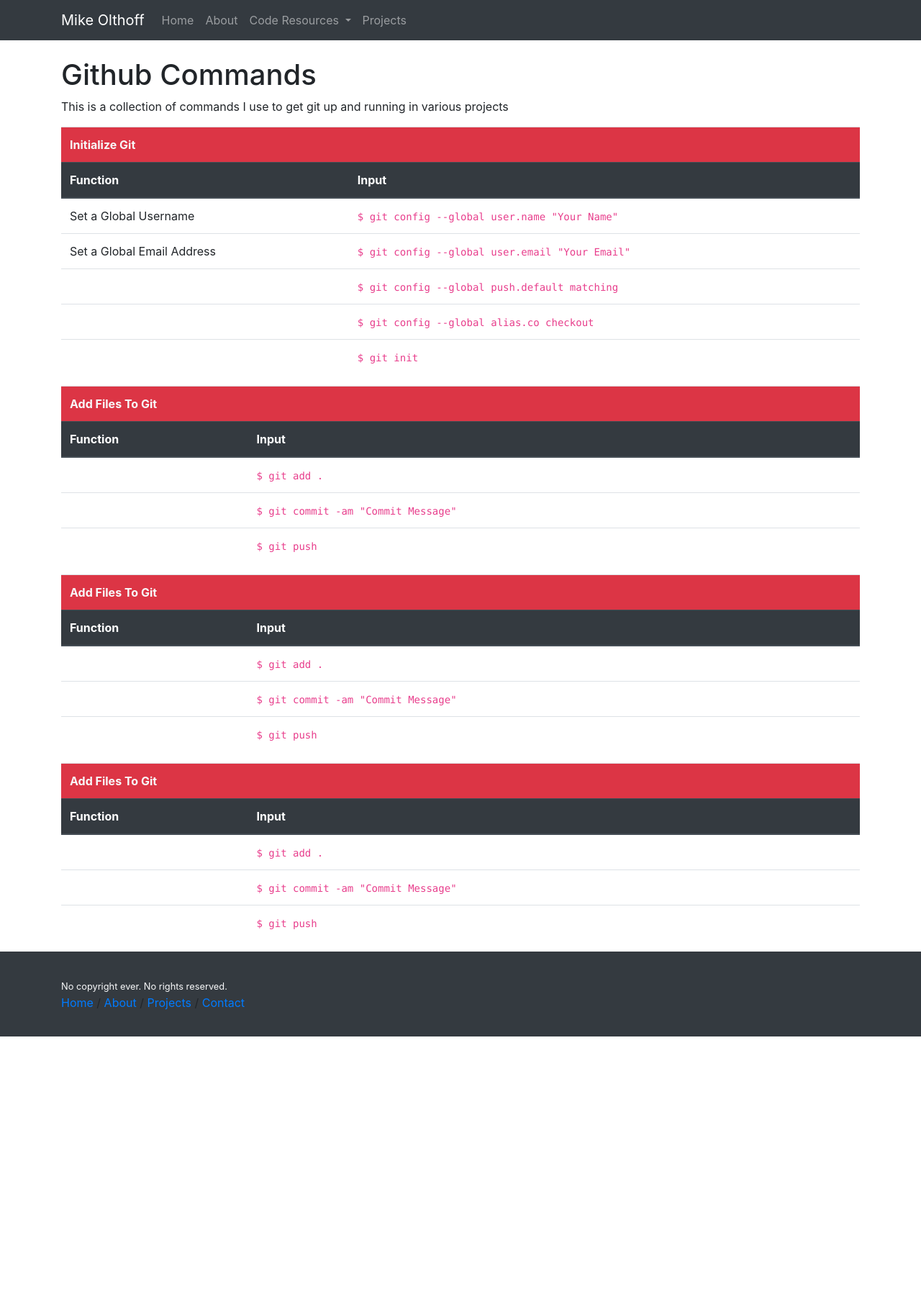
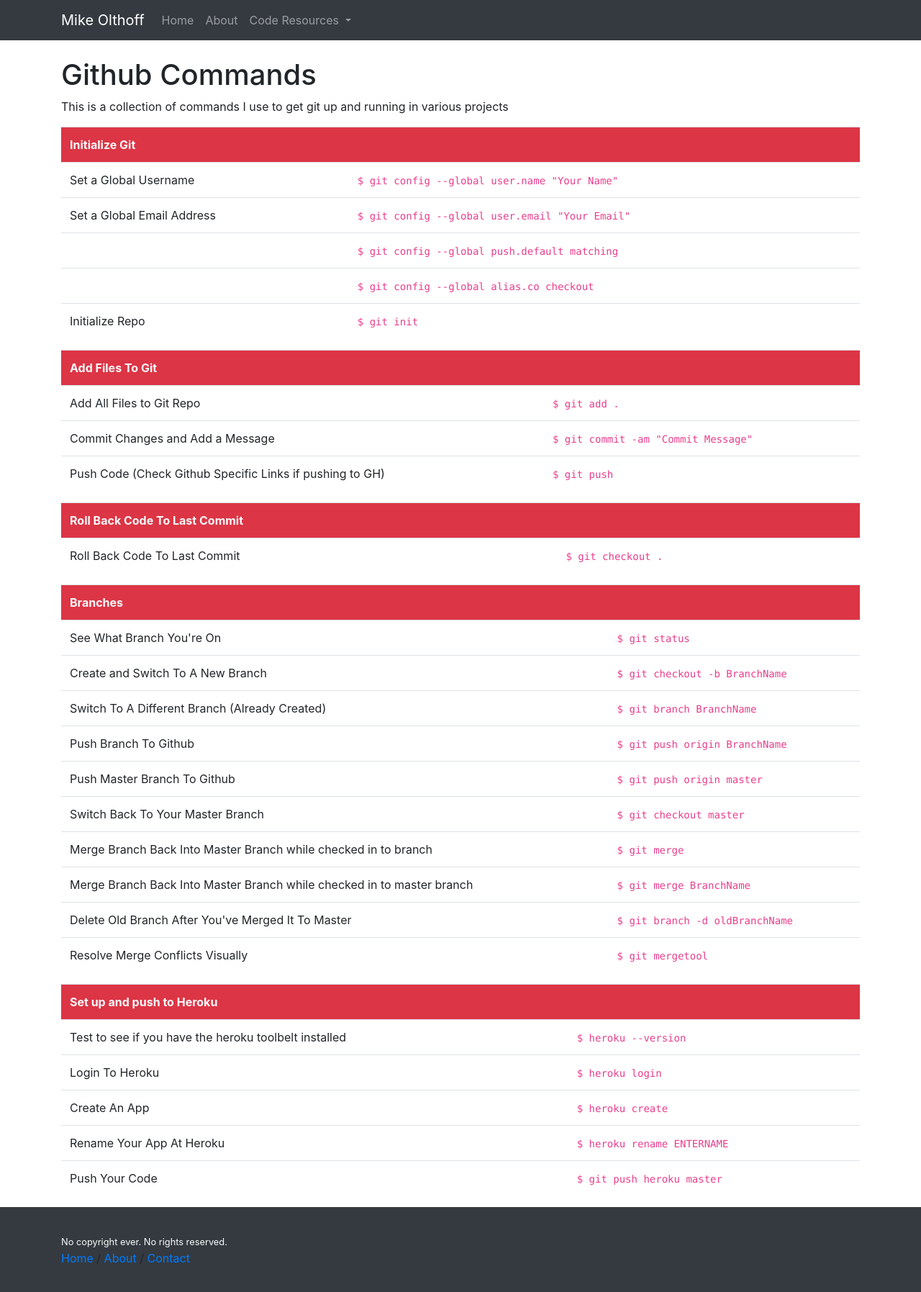
Before and after one commit to astupidmoose/olthoff_site_django, a Django app: page /code/git/ in a window 1280 px wide. Shown: the whole page at 72% size. Before the commit the page ends 1440 px from the top, so only its background shows below. Run offline with Django 3.2, Linux system fonts and the light colour scheme; some libraries are stand-ins or nearby versions.

Commit message:
Added Python, Django Pages. Added more git commands

```diff
--- a/templates/base.html
+++ b/apps/pages/templates/base.html
@@ -39,10 +39,10 @@
               <a class="dropdown-item" href="{% url 'server_setup'%}">Server Setup</a>
               <div class="dropdown-divider"></div>
               <a class="dropdown-item" href="{% url 'wordpress'%}">Wordpress Resources</a>
+              <div class="dropdown-divider"></div>
+              <a class="dropdown-item" href="{% url 'python'%}">Python</a>
+              <a class="dropdown-item" href="{% url 'django'%}">Django</a>
             </div>
-          </li>
-          <li class="nav-item">
-            <a class="nav-link" href="{% url 'projects'%}">Projects</a>
           </li>
       </ul>
     </div>
@@ -64,7 +64,7 @@
     </div>
 
     <div>
-      <a href="{% url 'home'%}">Home</a> / <a href="{% url 'about'%}">About</a> / <a href="{% url 'projects'%}">Projects</a> / <a href="#">Contact</a><br>
+      <a href="{% url 'home'%}">Home</a> / <a href="{% url 'about'%}">About</a> / <a href="#">Contact</a><br>
     </div>
   </div>
 </footer>
--- /dev/null
+++ b/apps/pages/templates/code/git.html
@@ -0,0 +1,158 @@
+{% extends 'base.html' %}
+{% load static %}
+
+{% block title %}Git Code Reference{% endblock %}
+
+{% block content %}
+
+<h1>Github Commands</h1>
+<p>This is a collection of commands I use to get git up and running in various projects</p>
+
+<table class="table">
+  <thead class="thead-dark">
+    <tr>
+      <td colspan=2 scope="rowgroup" class="bg-danger text-light font-weight-bold">Initialize Git</td>
+    </tr>
+  </thead>
+  <tbody>
+    <tr>
+      <td>Set a Global Username</td>
+      <td><code>$ git config --global user.name "Your Name"</code></td>
+    </tr>
+    <tr>
+      <td>Set a Global Email Address</td>
+      <td><code>$ git config --global user.email "Your Email"</code></td>
+    </tr>
+    <tr>
+      <td></td>
+      <td><code>$ git config --global push.default matching</code></td>
+    </tr>
+    <tr>
+      <td></td>
+      <td><code>$ git config --global alias.co checkout</code></td>
+    </tr>
+    <tr>
+      <td>Initialize Repo</td>
+      <td><code>$ git init</code></td>
+    </tr>
+  </tbody>
+</table>
+
+<table class="table">
+  <thead class="thead-dark">
+    <tr>
+      <td colspan=2 scope="rowgroup" class="bg-danger text-light font-weight-bold">Add Files To Git</td>
+    </tr>
+  </thead>
+  <tbody>
+    <tr>
+      <td>Add All Files to Git Repo</td>
+      <td><code>$ git add .</code></td>
+    </tr>
+    <tr>
+      <td>Commit Changes and Add a Message</td>
+      <td><code>$ git commit -am "Commit Message"</code></td>
+    </tr>
+    <tr>
+      <td>Push Code (Check Github Specific Links if pushing to GH)</td>
+      <td><code>$ git push</code></td>
+    </tr>
+  </tbody>
+</table>
+
+<table class="table">
+  <thead class="thead-dark">
+    <tr>
+      <td colspan=2 scope="rowgroup" class="bg-danger text-light font-weight-bold">Roll Back Code To Last Commit</td>
+    </tr>
+  </thead>
+  <tbody>
+    <tr>
+      <td>Roll Back Code To Last Commit</td>
+      <td><code>$ git checkout .</code></td>
+    </tr>
+  </tbody>
+</table>
+
+<table class="table">
+  <thead class="thead-dark">
+    <tr>
+      <td colspan=2 scope="rowgroup" class="bg-danger text-light font-weight-bold">Branches</td>
+    </tr>
+  </thead>
+  <tbody>
+    <tr>
+      <td>See What Branch You're On</td>
+      <td><code>$ git status</code></td>
+    </tr>
+    <tr>
+      <td>Create and Switch To A New Branch</td>
+      <td><code>$ git checkout -b BranchName</code></td>
+    </tr>
+    <tr>
+      <td>Switch To A Different Branch (Already Created)</td>
+      <td><code>$ git branch BranchName</code></td>
+    </tr>
+    <tr>
+      <td>Push Branch To Github</td>
+      <td><code>$ git push origin BranchName</code></td>
+    </tr>
+    <tr>
+      <td>Push Master Branch To Github</td>
+      <td><code>$ git push origin master</code></td>
+    </tr>
+    <tr>
+      <td>Switch Back To Your Master Branch</td>
+      <td><code>$ git checkout master</code></td>
+    </tr>
+    <tr>
+      <td>Merge Branch Back Into Master Branch while checked in to branch</td>
+      <td><code>$ git merge</code></td>
+    </tr>
+    <tr>
+      <td>Merge Branch Back Into Master Branch while checked in to master branch</td>
+      <td><code>$ git merge BranchName</code></td>
+    </tr>
+    <tr>
+      <td>Delete Old Branch After You've Merged It To Master</td>
+      <td><code>$ git branch -d oldBranchName</code></td>
+    </tr>
+    <tr>
+      <td>Resolve Merge Conflicts Visually</td>
+      <td><code>$ git mergetool</code></td>
+    </tr>
+  </tbody>
+</table>
+
+<table class="table">
+  <thead class="thead-dark">
+    <tr>
+      <td colspan=2 scope="rowgroup" class="bg-danger text-light font-weight-bold">Set up and push to Heroku</td>
+    </tr>
+  </thead>
+  <tbody>
+    <tr>
+      <td>Test to see if you have the heroku toolbelt installed</td>
+      <td><code>$ heroku --version</code></td>
+    </tr>
+    <tr>
+      <td>Login To Heroku</td>
+      <td><code>$ heroku login</code></td>
+    </tr>
+    <tr>
+      <td>Create An App</td>
+      <td><code>$ heroku create</code></td>
+    </tr>
+    <tr>
+      <td>Rename Your App At Heroku</td>
+      <td><code>$ heroku rename ENTERNAME</code></td>
+    </tr>
+    <tr>
+      <td>Push Your Code</td>
+      <td><code>$ git push heroku master</code></td>
+    </tr>
+  </tbody>
+</table>
+
+
+{% endblock %}
--- a/apps/pages/urls.py
+++ b/apps/pages/urls.py
@@ -4,9 +4,10 @@
 urlpatterns = [
 	path('', views.home, name='home'),
 	path('about/', views.about, name='about'),
-	path('projects/', views.projects, name='projects'),
 	path('contact/', views.contact, name='contact'),
 	path('code/git/', views.git, name='git'),
 	path('code/server_setup/', views.server_setup, name='server_setup'),
 	path('code/wordpress/', views.wordpress, name='wordpress'),
+	path('code/python/', views.python, name='python'),
+	path('code/django/', views.django, name='django'),
 ]
--- a/apps/pages/views.py
+++ b/apps/pages/views.py
@@ -7,16 +7,19 @@
 	return render(request, "about.html", {})
 
 def git(request):
-	return render(request, "git.html", {})
+	return render(request, "code/git.html", {})
 
 def server_setup(request):
-	return render(request, "server_setup.html", {})
+	return render(request, "code/server_setup.html", {})
 
 def wordpress(request):
-	return render(request, "wordpress.html", {})
+	return render(request, "code/wordpress.html", {})
 
-def projects(request):
-	return render(request, "projects.html", {})
+def django(request):
+	return render(request, "code/django.html", {})
+
+def python(request):
+	return render(request, "code/python.html", {})
 
 def contact(request):
 	return render(request, "contact.html", {})
--- a/templates/git.html
+++ /dev/null
@@ -1,129 +0,0 @@
-{% extends 'base.html' %}
-{% load static %}
-
-{% block title %}Git Code Reference{% endblock %}
-
-{% block content %}
-
-<h1>Github Commands</h1>
-<p>This is a collection of commands I use to get git up and running in various projects</p>
-
-<table class="table">
-  <thead class="thead-dark">
-    <tr>
-      <td colspan=2 scope="rowgroup" class="bg-danger text-light font-weight-bold">Initialize Git</td>
-    </tr>
-    <tr>
-      <th scope="col">Function</th>
-      <th scope="col">Input</th>
-    </tr>
-  </thead>
-  <tbody>
-    <tr>
-      <td>Set a Global Username</td>
-      <td><code>$ git config --global user.name "Your Name"</code></td>
-    </tr>
-    <tr>
-      <td>Set a Global Email Address</td>
-      <td><code>$ git config --global user.email "Your Email"</code></td>
-    </tr>
-    <tr>
-      <td></td>
-      <td><code>$ git config --global push.default matching</code></td>
-    </tr>
-    <tr>
-      <td></td>
-      <td><code>$ git config --global alias.co checkout</code></td>
-    </tr>
-    <tr>
-      <td></td>
-      <td><code>$ git init</code></td>
-    </tr>
-  </tbody>
-</table>
-
-<table class="table">
-  <thead class="thead-dark">
-    <tr>
-      <td colspan=2 scope="rowgroup" class="bg-danger text-light font-weight-bold">Add Files To Git</td>
-    </tr>
-    <tr>
-      <th scope="col">Function</th>
-      <th scope="col">Input</th>
-    </tr>
-  </thead>
-  <tbody>
-    <tr>
-      <td></td>
-      <td><code>$ git add .</code></td>
-    </tr>
-    <tr>
-      <td></td>
-      <td><code>$ git commit -am "Commit Message"</code></td>
-    </tr>
-    <tr>
-      <td></td>
-      <td><code>$ git push</code></td>
-    </tr>
-  </tbody>
-</table>
-
-<table class="table">
-  <thead class="thead-dark">
-    <tr>
-      <td colspan=2 scope="rowgroup" class="bg-danger text-light font-weight-bold">Add Files To Git</td>
-    </tr>
-    <tr>
-      <th scope="col">Function</th>
-      <th scope="col">Input</th>
-    </tr>
-  </thead>
-  <tbody>
-    <tr>
-      <td></td>
-      <td><code>$ git add .</code></td>
-    </tr>
-    <tr>
-      <td></td>
-      <td><code>$ git commit -am "Commit Message"</code></td>
-    </tr>
-    <tr>
-      <td></td>
-      <td><code>$ git push</code></td>
-    </tr>
-  </tbody>
-</table>
-
-<table class="table">
-  <thead class="thead-dark">
-    <tr>
-      <td colspan=2 scope="rowgroup" class="bg-danger text-light font-weight-bold">Add Files To Git</td>
-    </tr>
-    <tr>
-      <th scope="col">Function</th>
-      <th scope="col">Input</th>
-    </tr>
-  </thead>
-  <tbody>
-    <tr>
-      <td></td>
-      <td><code>$ git add .</code></td>
-    </tr>
-    <tr>
-      <td></td>
-      <td><code>$ git commit -am "Commit Message"</code></td>
-    </tr>
-    <tr>
-      <td></td>
-      <td><code>$ git push</code></td>
-    </tr>
-  </tbody>
-</table>
-
-
-
-
-
-
-
-{% endblock %}
```
Also changed, not shown: apps/pages/templates/code/django.html (added, +11 -0 lines), apps/pages/templates/code/python.html (added, +11 -0 lines), olthoff_website/settings.py (+10 -5 lines), templates/projects.html (deleted, +0 -30 lines), apps/pages/static/__init__.py (added), apps/pages/static/css/custom.css (renamed from static/css/custom.css), apps/pages/static/img/drawing.png (renamed from static/img/drawing.png), apps/pages/static/img/drawing2.png (renamed from static/img/drawing2.png), apps/pages/static/img/drawing3.png (renamed from static/img/drawing3.png), apps/pages/static/img/footer-logo.png (renamed from static/img/footer-logo.png), apps/pages/templates/about.html (renamed from templates/about.html), apps/pages/templates/code/server_setup.html (renamed from templates/server_setup.html), apps/pages/templates/code/wordpress.html (renamed from templates/wordpress.html), apps/pages/templates/contact.html (renamed from templates/contact.html), 1 more files.
